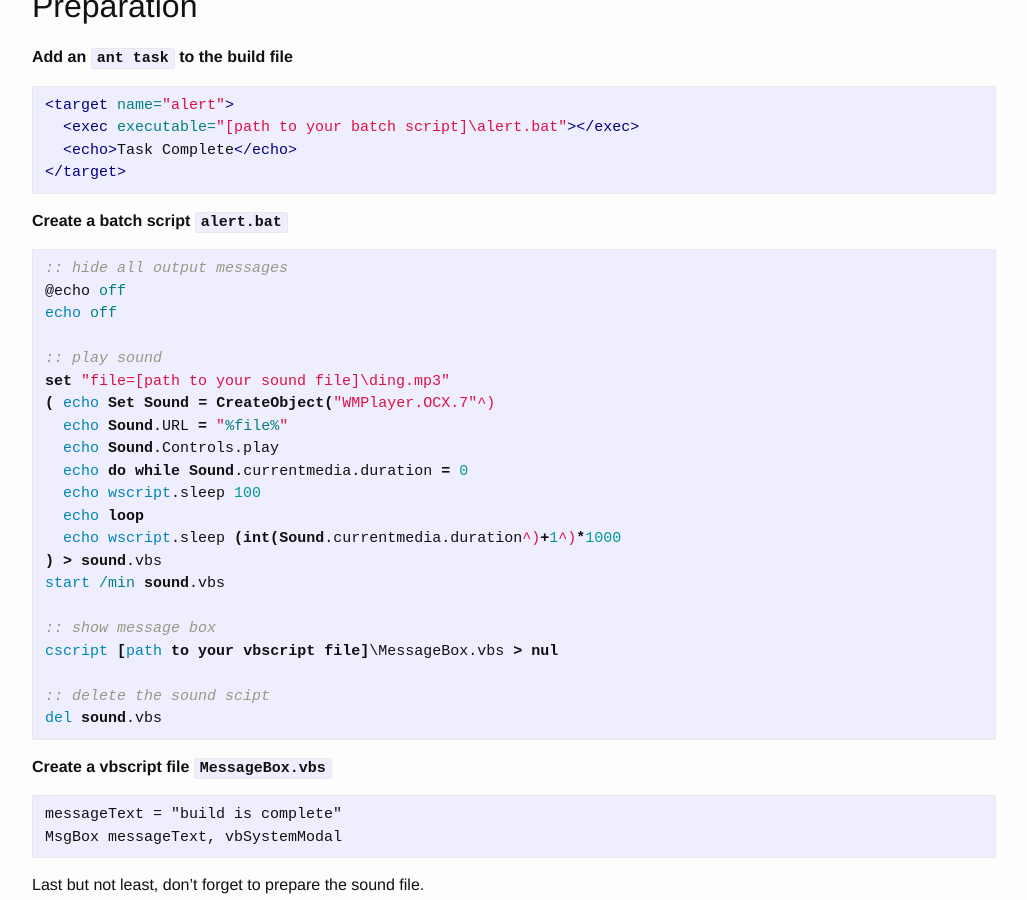
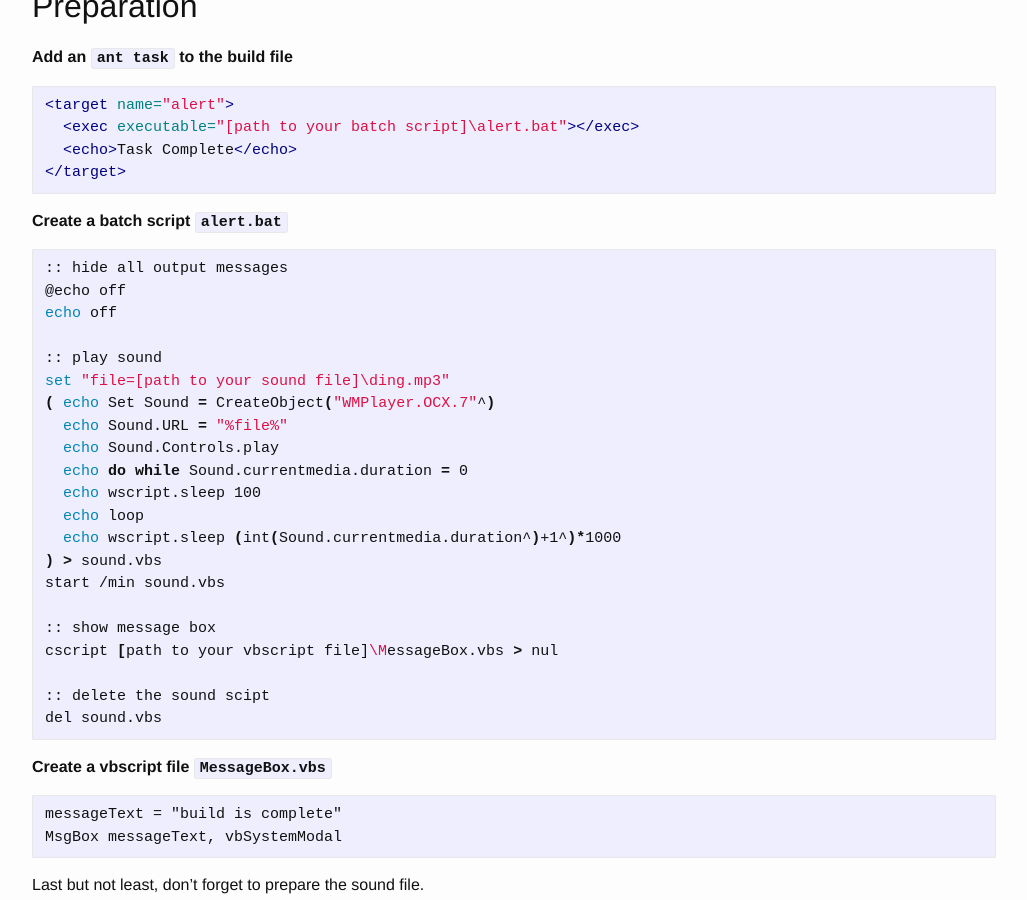
Before and after one commit to chennanni/chennanni.github.io, a Jekyll site: the page built from _posts/2016-04-18-get-alert-after-build-complete.md, in a window 1280 px wide and 900 px high, scrolled down 407 px. Shown: the whole window, without its empty margins (126-1153 px from the left). Built offline with Jekyll 4.4.1, drawn with Linux system fonts in a browser that asks for light colours; comment, search, counter and statistics services are not loaded.

Commit message:
Update 2016-04-18-get-alert-after-build-complete.md

```diff
--- a/_posts/2016-04-18-get-alert-after-build-complete.md
+++ b/_posts/2016-04-18-get-alert-after-build-complete.md
@@ -23,7 +23,7 @@ Requirement is simple: at the end of the build, pop out a window saying "build i
 
 **Create a batch script `alert.bat`**
 
-~~~ batch
+~~~ shell
 :: hide all output messages
 @echo off
 echo off
```
